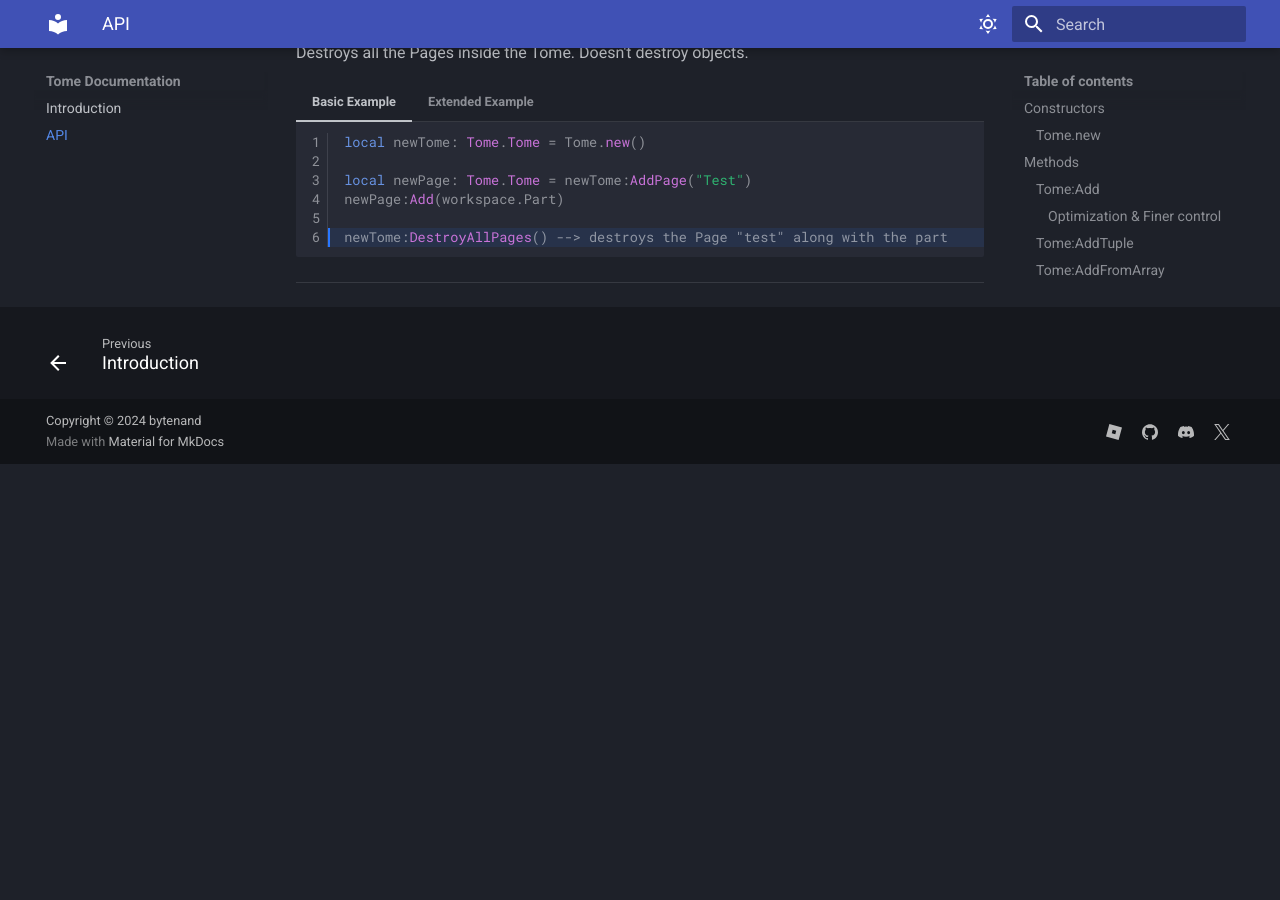
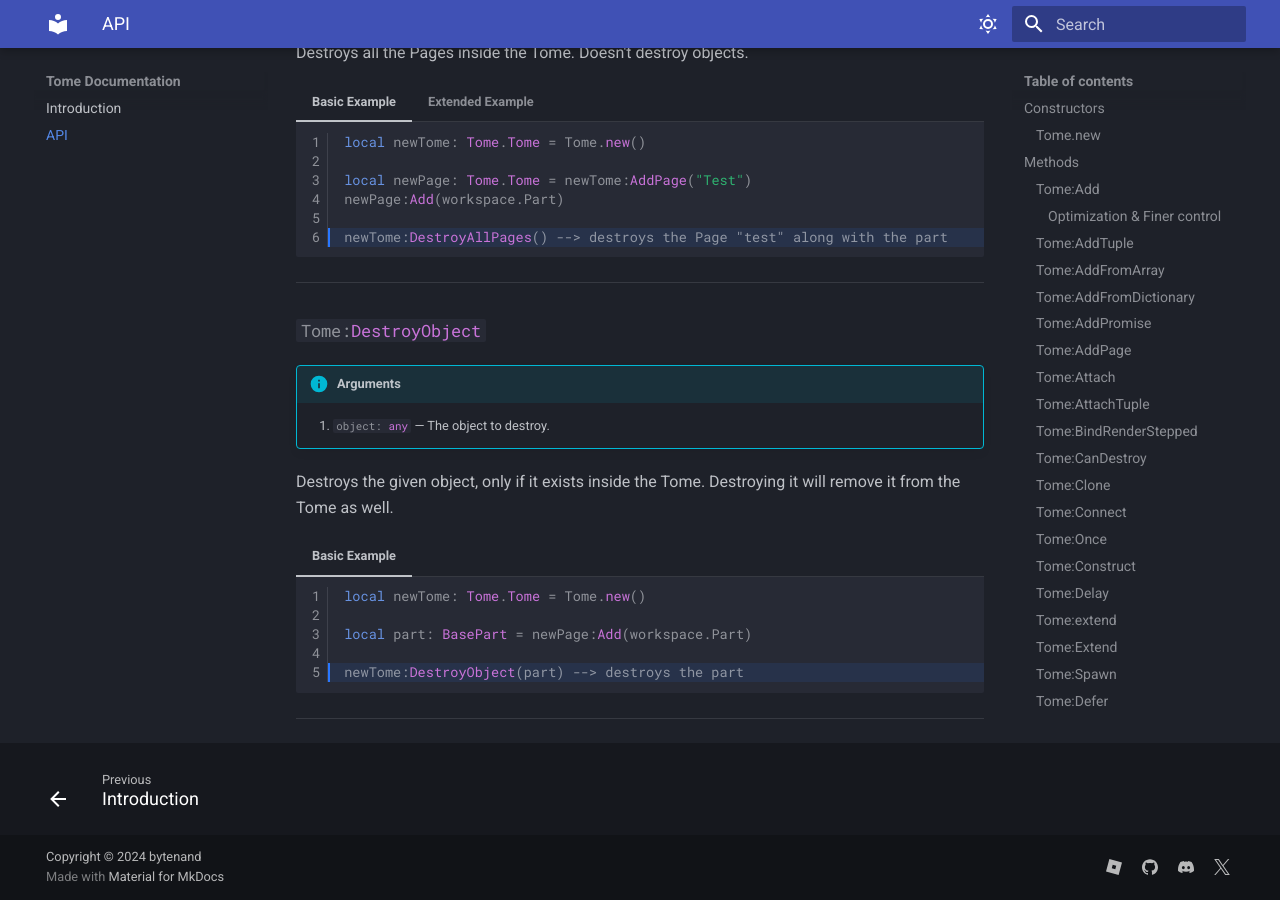
Before and after one commit to y29r/tome-docs, an MkDocs documentation site: the page built from docs/API.md, in a window 1280 px wide and 900 px high, scrolled down 14384 px. Built offline with MkDocs 1.6.1 and Material for MkDocs 9.7.7, drawn with Linux system fonts in a browser that asks for light colours; before the commit the page ends 14848 px from its top, so only the background shows below that.

Commit message:
Added Tome:DestroyObject

````diff
--- a/docs/API.md
+++ b/docs/API.md
@@ -762,3 +762,21 @@
 	```
 
 ---
+
+### `#!luau Tome:DestroyObject`
+
+!!! info "Arguments"
+	1. `#!luau object: any` &mdash; The object to destroy.
+
+Destroys the given object, only if it exists inside the Tome. Destroying it will remove it from the Tome as well.
+
+=== "Basic Example"
+	```luau linenums="1" hl_lines="5-5"
+	local newTome: Tome.Tome = Tome.new()
+
+	local part: BasePart = newPage:Add(workspace.Part)
+
+	newTome:DestroyObject(part) --> destroys the part
+	```
+
+---
````
